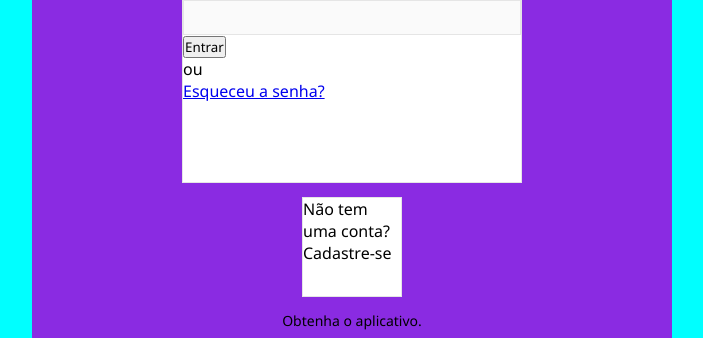
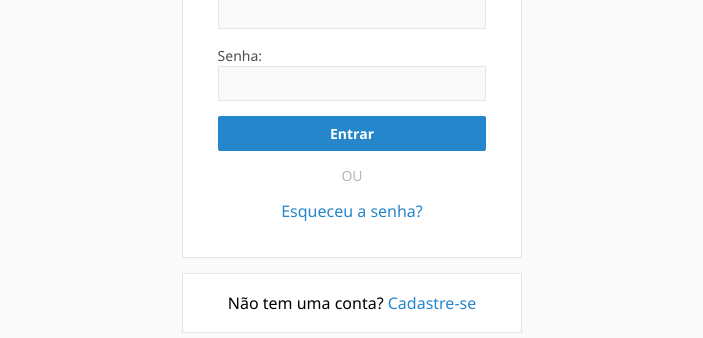
Before and after one commit to alexiamelhado18/2S_DevConnect_T, a plain HTML site: page static_devconnect/pages/index.html in a window 1280 px wide. Shown: the part 267-605 px from the top of the page, without its empty margins (288-991 px from the left). Drawn offline with Linux system fonts and the light colour scheme.

Commit message:
iniciado tela cadastro do usuário

```diff
--- a/static_devconnect/pages/index.html
+++ b/static_devconnect/pages/index.html
@@ -26,15 +26,15 @@
                     <img src="../images/logo-devconnect-lg.svg" alt="">
 
                     <div>
-                        <label for=""></label>
+                        <label for="">Nome de usuário:</label>
                         <input type="text" name="" id="">
                     </div>
                     <div>
-                        <label for=""></label>
+                        <label for="">Senha:</label>
                         <input type="password" name="" id="">
                     </div>
 
-                    <button type="submit">Entrar</button>
+                    <button type="submit" class="formulario-botao-azul">Entrar</button>
 
                     <p>ou</p>
 
@@ -43,7 +43,7 @@
 
                 <!-- seção cadastro -->
                 <section id="secao-cadastro" class="estilo-formulario">
-                    <p>Não tem uma conta? <span>Cadastre-se</span></p>
+                    <p>Não tem uma conta? <a href="../pages/cadastro.html">Cadastre-se</a></p>
                 </section>
 
                 <p class="informacao-aplicativo">Obtenha o aplicativo.</p>
--- /dev/null
+++ b/static_devconnect/styles/cadastro.css
@@ -0,0 +1,34 @@
+main {
+    background-color: aqua;
+    width: 100%;
+    min-height: 100vh;
+    display: flex;
+    justify-content: center;
+    align-items: center;
+}
+
+main>div {
+    background-color: blueviolet;
+    width: 90%;
+    display: flex;
+    align-items: center;
+    justify-content: center;
+}
+
+form {
+    width: 200px;
+    /* height: 400px; */
+    display: flex;
+    flex-direction: column;
+    background-color: blue;
+}
+
+#campo-upload {
+    display: none;
+}
+
+label{
+    display: inline-block;
+    width: 100%;
+    padding: 10px;
+}
--- a/static_devconnect/styles/global.css
+++ b/static_devconnect/styles/global.css
@@ -53,3 +53,14 @@ input{
     border: var(--borda);
     background-color: var(--cor-cinza-claro);
 }
+
+.formulario-botao-azul{
+    background-color: var(--cor-azul);
+    border-radius: var(--borda-arredondada); /*Arredonda os cantos dos elementos*/
+    border: none; /*Removendo a borda*/
+    height: 35px;
+
+    color: var(--cor-branca);
+    font-size: var(--tamanho-fonte-sm);
+    font-weight: 600;
+}
--- a/static_devconnect/styles/login.css
+++ b/static_devconnect/styles/login.css
@@ -2,7 +2,6 @@ main {
     width: 100%;
     min-height: 100vh;
     /*Altura da janela do meu dispositivo*/
-    background-color: aqua;
     display: flex;
     align-items: center;
     /*alinha no sentindo ao contrario do flex*/
@@ -11,26 +10,28 @@ main {
 }
 
 main>div {
-    background-color: blueviolet;
-    width: 50%;
-    height: 500px;
+    width: 90%;
     display: flex;
     /*ativa o flex*/
-    justify-content: space-between;
+    gap: 15px;
     flex-direction: column;
     align-items: center;
 }
 
 /* formulário */
 #formulario {
-    height: 300px;
-    /* background-color: brown; */
+    display: flex;
+    flex-direction: column;
+    align-items: center;
+    padding: 3%;
+    gap: 15px;
 }
 
 #secao-cadastro {
-    width: 100px;
-    height: 100px;
-    /* background-color: burlywood; */
+    height: 60px;
+    display: flex; /*Por padrão coloca os elementos um do lado do outro (Horizontal)*/
+    justify-content: center; /*Alinha no sentido do flex*/
+    align-items: center; /*Alinha no sentido contrario do flex*/
 }
 
 .estilo-formulario {
@@ -38,6 +39,36 @@ main>div {
     width: 100%;
     max-width: 340px;
     background-color: var(--cor-branca);
+}
+
+#formulario > div{
+    width: 100%;
+}
+
+#formulario > div > label{
+    font-size: var(--tamanho-fonte-sm);
+    color: var(--cor-cinza-escuro2);
+    font-weight: 500; /*aumenta ou diminui a espessura da fonte*/
+    padding-bottom: 4px;
+}
+
+.formulario-botao-azul{
+    width: 100%;
+}
+
+#formulario > p{
+    text-transform: uppercase; /*Transforma o texto em maiusculo*/
+    font-size: var(--tamanho-fonte-sm);
+    color: var(--cor-cinza-escuro1);
+}
+
+#formulario > a, #secao-cadastro > p > a{
+    text-decoration: none;
+    color: var(--cor-azul);
+}
+
+#secao-cadastro > p{
+    font-size: var(--tamanho-fonte-md);
 }
 
 .informacao-aplicativo {
```
Also changed, not shown: static_devconnect/pages/cadastro.html (added, +62 -0 lines).
